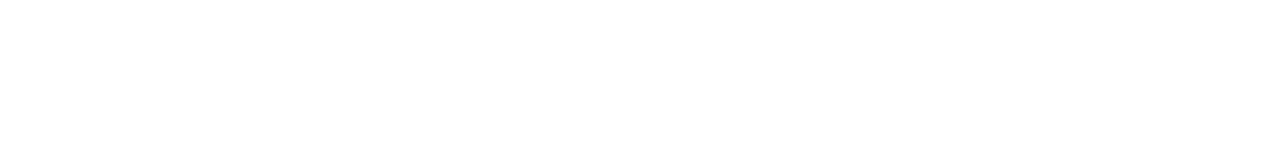
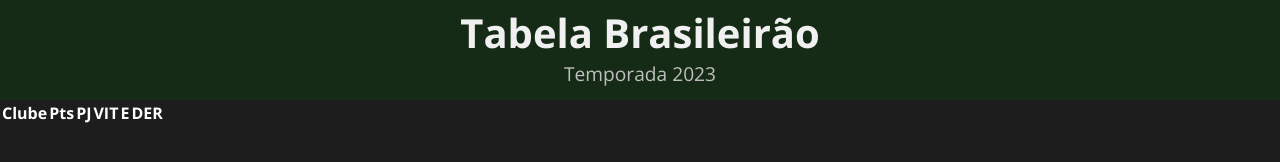
Before and after one commit to pedrobrozz/tabela-brasileirao-v1, a plain HTML site: page index.html in a window 1280 px wide. Drawn offline with nearby package versions, Linux system fonts and the light colour scheme.

Commit message:
att-montando-tabela

```diff
--- a/index.html
+++ b/index.html
@@ -5,8 +5,24 @@
     <meta name="viewport" content="width=device-width, initial-scale=1.0">
     <title>Tabela Brasileirão 2023</title>
     <link rel="stylesheet" href="style.css">
+    <link rel="shortcut icon" href="brasileirao.ico" type="image/x-icon">
 </head>
 <body>
-
+    <header class="header-container">
+        <h1>Tabela Brasileirão</h1>
+        <p>Temporada 2023</p>
+    </header>
+    <main class="main-container">
+            <table>
+                <tr>
+                    <th colspan="2">Clube</th>
+                    <th>Pts</th>
+                    <th>PJ</th>
+                    <th>VIT</th>
+                    <th>E</th>
+                    <th>DER</th>
+                </tr>
+            </table>
+    </main>
 </body>
 </html>
--- a/style.css
+++ b/style.css
@@ -6,3 +6,28 @@
     box-sizing: border-box;
     font-family:'Open Sans', sans-serif;
 }
+
+body{
+    background-color: rgb(29, 29, 29);
+}
+
+.header-container{
+    background-color: rgb(22, 43, 22);
+    text-align: center;
+    height: 100px;
+    padding: 5px;
+}
+
+.header-container > h1{
+    color: rgb(240, 240, 240);
+    font-size: 2.5em;
+}
+
+.header-container > p{
+    color: rgb(190, 190, 190);
+    font-size: 1.2em;
+}
+
+table{
+    color: white;
+}
```
Also changed, not shown: brasileirao.ico (added).
